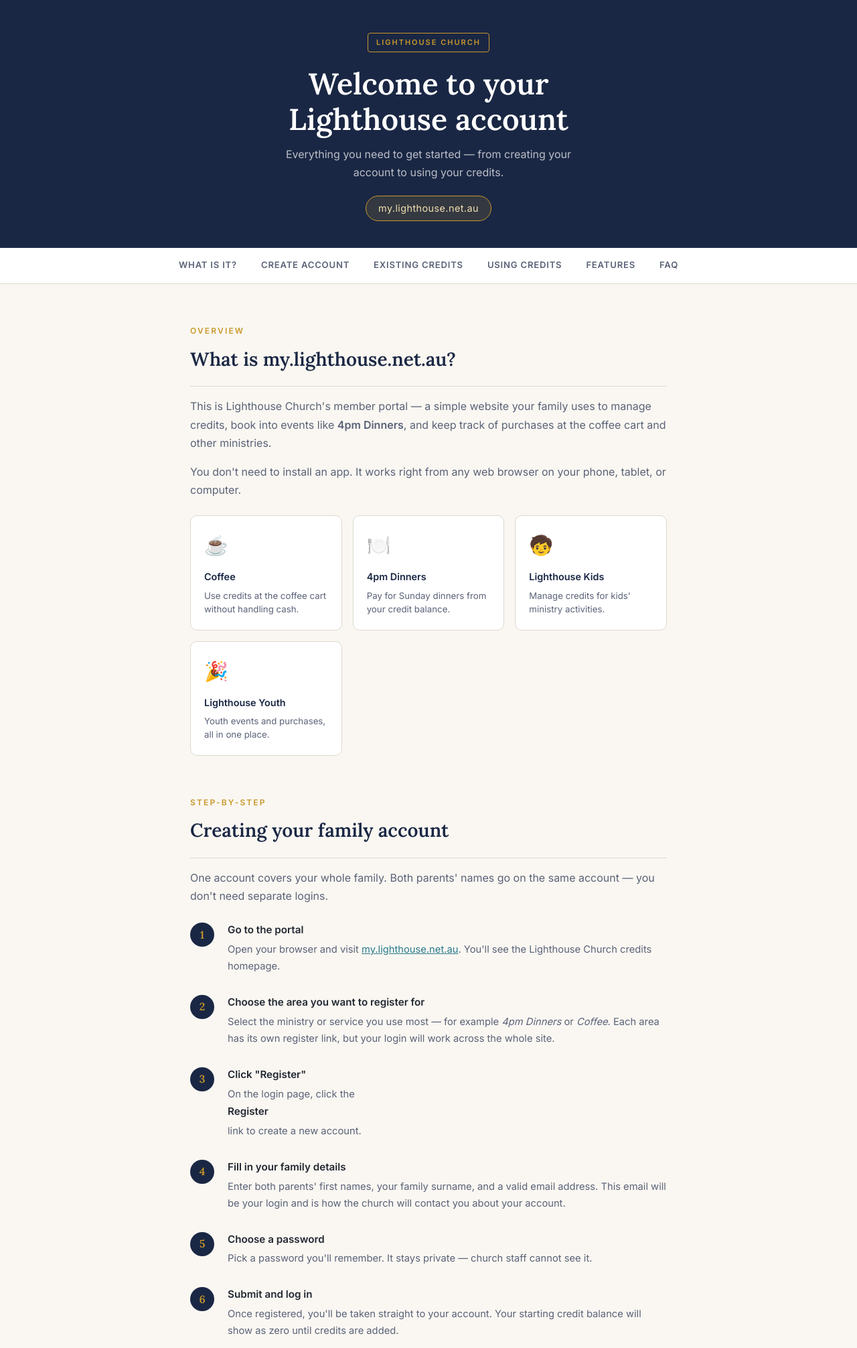
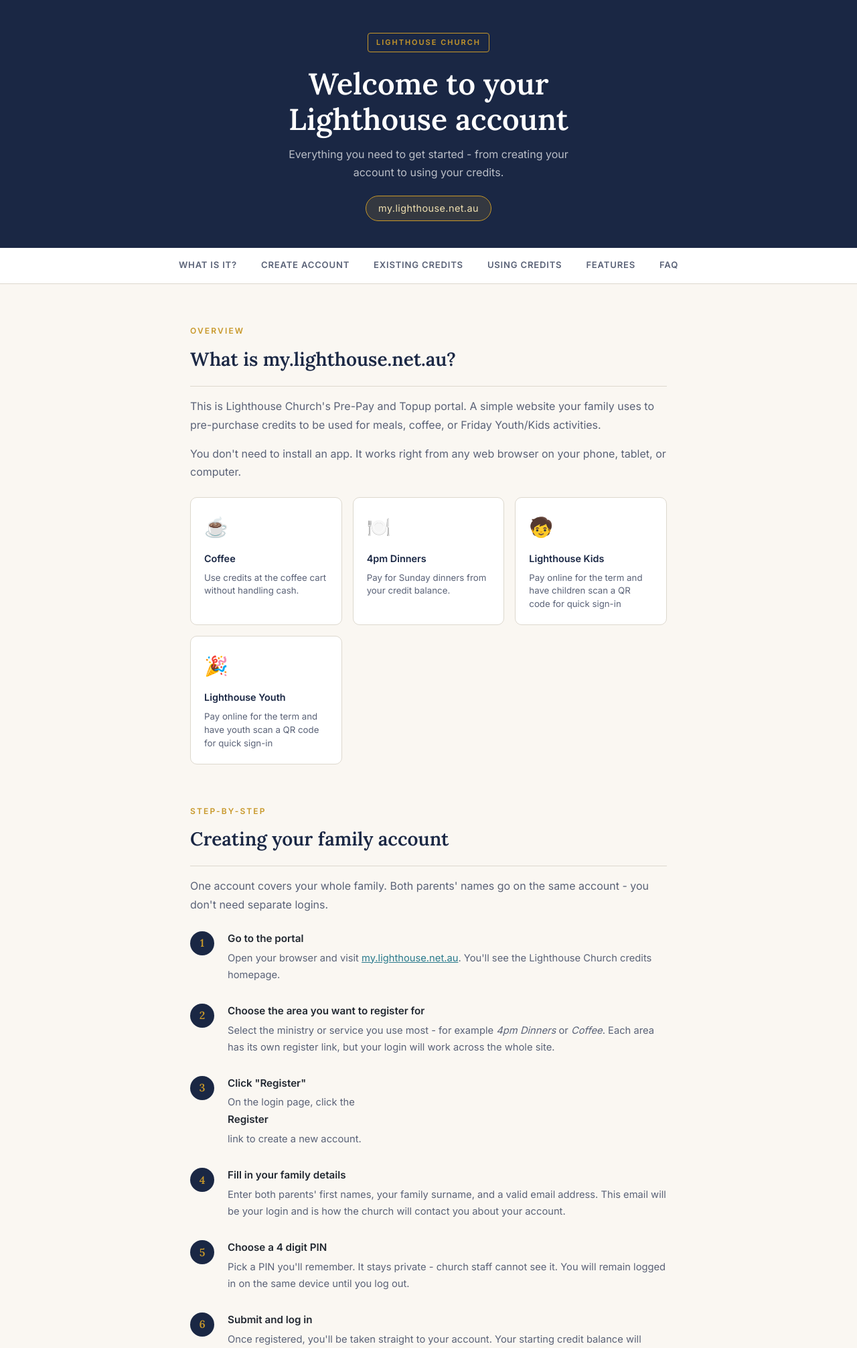
Before and after one commit to resolvedlogic-nsw/4pmdinners, a Django app: page /guide/ in a window 1280 px wide. Shown: the top 2012 px of the page at 67% size. Run offline with Django 5.2, Linux system fonts and the light colour scheme.

Commit message:
Update guide.html

```diff
--- a/templates/guide.html
+++ b/templates/guide.html
@@ -3,7 +3,7 @@
 <head>
 <meta charset="UTF-8">
 <meta name="viewport" content="width=device-width, initial-scale=1.0">
-<title>Getting Started — my.lighthouse.net.au</title>
+<title>Getting Started - my.lighthouse.net.au</title>
 <link href="https://fonts.googleapis.com/css2?family=Lora:wght@400;600&family=Inter:wght@400;500;600&display=swap" rel="stylesheet">
 <style>
   *, *::before, *::after { box-sizing: border-box; margin: 0; padding: 0; }
@@ -302,7 +302,7 @@
 <header>
   <div class="site-badge">Lighthouse Church</div>
   <h1>Welcome to your<br>Lighthouse account</h1>
-  <p>Everything you need to get started — from creating your account to using your credits.</p>
+  <p>Everything you need to get started - from creating your account to using your credits.</p>
   <span class="url-pill">my.lighthouse.net.au</span>
 </header>
 
@@ -321,7 +321,7 @@
   <section id="what-is-it">
     <p class="section-eyebrow">Overview</p>
     <h2>What is my.lighthouse.net.au?</h2>
-    <p>This is Lighthouse Church's member portal — a simple website your family uses to manage credits, book into events like <strong>4pm Dinners</strong>, and keep track of purchases at the coffee cart and other ministries.</p>
+    <p>This is Lighthouse Church's Pre-Pay and Topup portal. A simple website your family uses to pre-purchase credits to be used for meals, coffee, or Friday Youth/Kids activities.</p>
     <p>You don't need to install an app. It works right from any web browser on your phone, tablet, or computer.</p>
 
     <div class="feature-grid">
@@ -338,12 +338,12 @@
       <div class="feature-card">
         <div class="icon">🧒</div>
         <h3>Lighthouse Kids</h3>
-        <p>Manage credits for kids' ministry activities.</p>
+        <p>Pay online for the term and have children scan a QR code for quick sign-in</p>
       </div>
       <div class="feature-card">
         <div class="icon">🎉</div>
         <h3>Lighthouse Youth</h3>
-        <p>Youth events and purchases, all in one place.</p>
+        <p>Pay online for the term and have youth scan a QR code for quick sign-in</p>
       </div>
     </div>
   </section>
@@ -352,7 +352,7 @@
   <section id="create-account">
     <p class="section-eyebrow">Step-by-step</p>
     <h2>Creating your family account</h2>
-    <p>One account covers your whole family. Both parents' names go on the same account — you don't need separate logins.</p>
+    <p>One account covers your whole family. Both parents' names go on the same account - you don't need separate logins.</p>
 
     <div class="steps">
 
@@ -368,7 +368,7 @@
         <div class="step-num">2</div>
         <div class="step-body">
           <strong>Choose the area you want to register for</strong>
-          <p>Select the ministry or service you use most — for example <em>4pm Dinners</em> or <em>Coffee</em>. Each area has its own register link, but your login will work across the whole site.</p>
+          <p>Select the ministry or service you use most - for example <em>4pm Dinners</em> or <em>Coffee</em>. Each area has its own register link, but your login will work across the whole site.</p>
         </div>
       </div>
 
@@ -391,8 +391,8 @@
       <div class="step">
         <div class="step-num">5</div>
         <div class="step-body">
-          <strong>Choose a password</strong>
-          <p>Pick a password you'll remember. It stays private — church staff cannot see it.</p>
+          <strong>Choose a 4 digit PIN</strong>
+          <p>Pick a PIN you'll remember. It stays private - church staff cannot see it.  You will remain logged in on the same device until you log out.</p>
         </div>
       </div>
 
@@ -408,7 +408,7 @@
 
     <div class="callout">
       <strong>Tip</strong>
-      Already have an account? Just click <strong>Login</strong> and enter your email and password. Use the <em>Forgot password</em> link if you can't remember it.
+      Already have an account? Just click <strong>Login</strong> and enter your email and PIN. Use the <em>Forgot PIN</em> link if you can't remember it.
     </div>
   </section>
 
@@ -416,7 +416,7 @@
   <section id="existing-credits">
     <p class="section-eyebrow">Transferring what you already have</p>
     <h2>Getting your existing credits added</h2>
-    <p>If your family already has credits on the church's system — from a previous prepaid purchase, for example — they can be moved to your new online account by a volunteer.</p>
+    <p>If your family already has credits on the church's records from a previous prepaid purchase, they can be moved to your new online account by a volunteer.</p>
 
     <div class="steps">
 
@@ -431,7 +431,7 @@
       <div class="step">
         <div class="step-num">2</div>
         <div class="step-body">
-          <strong>Visit the kiosk on Sunday</strong>
+          <strong>Visit the kiosk on Friday/Sunday</strong>
           <p>Look for a volunteer at the Lighthouse Church kiosk. Let them know you've just registered and have existing credits to transfer.</p>
         </div>
       </div>
@@ -439,8 +439,8 @@
       <div class="step">
         <div class="step-num">3</div>
         <div class="step-body">
-          <strong>Give them your account email</strong>
-          <p>The volunteer will look up your account by email address and add your credits. You'll see the updated balance in your account straight away.</p>
+          <strong>Give them your family name</strong>
+          <p>The volunteer will look up your account by your name and add your credits. You'll see the updated balance in your account straight away.</p>
         </div>
       </div>
 
@@ -464,7 +464,7 @@
         <div class="step-num">1</div>
         <div class="step-body">
           <strong>Log in at any time</strong>
-          <p>Visit <a href="https://my.lighthouse.net.au" style="color:var(--teal)">my.lighthouse.net.au</a> and sign in with your email and password. Your credit balance is shown on your account dashboard.</p>
+          <p>Visit <a href="https://my.lighthouse.net.au" style="color:var(--teal)">my.lighthouse.net.au</a> and sign in with your email and PIN. Your credit balance is shown on your account dashboard.</p>
         </div>
       </div>
 
@@ -472,7 +472,7 @@
         <div class="step-num">2</div>
         <div class="step-body">
           <strong>At the coffee cart or event</strong>
-          <p>Tell the volunteer your family name (or show your logged-in account on your phone). They'll look up your account and deduct the right amount from your balance.</p>
+          <p>Tell the volunteer your family name (or show your QR code on your phone). They'll scan the code or look up your account and deduct the right amount from your balance.</p>
         </div>
       </div>
 
@@ -488,7 +488,7 @@
         <div class="step-num">4</div>
         <div class="step-body">
           <strong>Top up when you need to</strong>
-          <p>When your balance is running low, see a volunteer at the kiosk to add more credits to your account.</p>
+          <p>When your balance is running low, you simply add credits using square payment right in the app, or you can pay cash and a volunteer will manually add the credits.</p>
         </div>
       </div>
 
@@ -515,12 +515,12 @@
       <div class="feature-card">
         <div class="icon">🧒</div>
         <h3>Lighthouse Kids</h3>
-        <p>Covers purchases and activities run through the kids' ministry.</p>
+        <p>Covers entry to Lighthouse Kids run through the kids' ministry.</p>
       </div>
       <div class="feature-card">
         <div class="icon">🎉</div>
         <h3>Lighthouse Youth</h3>
-        <p>Covers youth group events, outings, and in-ministry purchases.</p>
+        <p>Covers Lighthouse Youth entry on Friday nights.</p>
       </div>
     </div>
 
@@ -537,17 +537,17 @@
 
     <div class="faq-item">
       <h3>Do I need to download an app?</h3>
-      <p>No. The portal is a website — just open it in any browser on your phone or computer.</p>
+      <p>No. The portal is a website - just open it in any browser on your phone or computer.</p>
     </div>
 
     <div class="faq-item">
       <h3>Can both parents log in?</h3>
-      <p>Yes. It's one shared family account — both parents can log in using the same email and password from any device.</p>
+      <p>Yes. It's one shared family account - both parents can log in using the same email and PIN from any device.</p>
     </div>
 
     <div class="faq-item">
-      <h3>I forgot my password. What do I do?</h3>
-      <p>On the login page, click the <em>Forgot password</em> link and follow the instructions sent to your email address.</p>
+      <h3>I forgot my PIN. What do I do?</h3>
+      <p>On the login page, click the <em>Forgot PIN</em> link and follow the instructions sent to your email address.</p>
     </div>
 
     <div class="faq-item">
@@ -557,17 +557,17 @@
 
     <div class="faq-item">
       <h3>Are my credits refundable?</h3>
-      <p>Please speak with a church volunteer or staff member about credit refund queries — they'll be happy to help.</p>
+      <p>Please speak with a church volunteer or staff member about credit refund queries - they'll be happy to help.</p>
     </div>
 
     <div class="faq-item">
       <h3>Can I use credits for more than one ministry area?</h3>
-      <p>Yes — credits are tracked separately per area. You can have a coffee balance, a 4pm Dinners balance, and so on, all under the same account.</p>
+      <p>Yes - credits are tracked separately per area. You can have a coffee balance, a 4pm Dinners balance, and so on, all under the same account.</p>
     </div>
 
     <div class="faq-item">
       <h3>Is my information secure?</h3>
-      <p>Your password is encrypted and not visible to church staff. Your account details are only used to manage your credits within Lighthouse Church.</p>
+      <p>Your PIN is encrypted and not visible to church staff. Your account details are only used to manage your credits within Lighthouse Church.</p>
     </div>
 
   </section>
```
